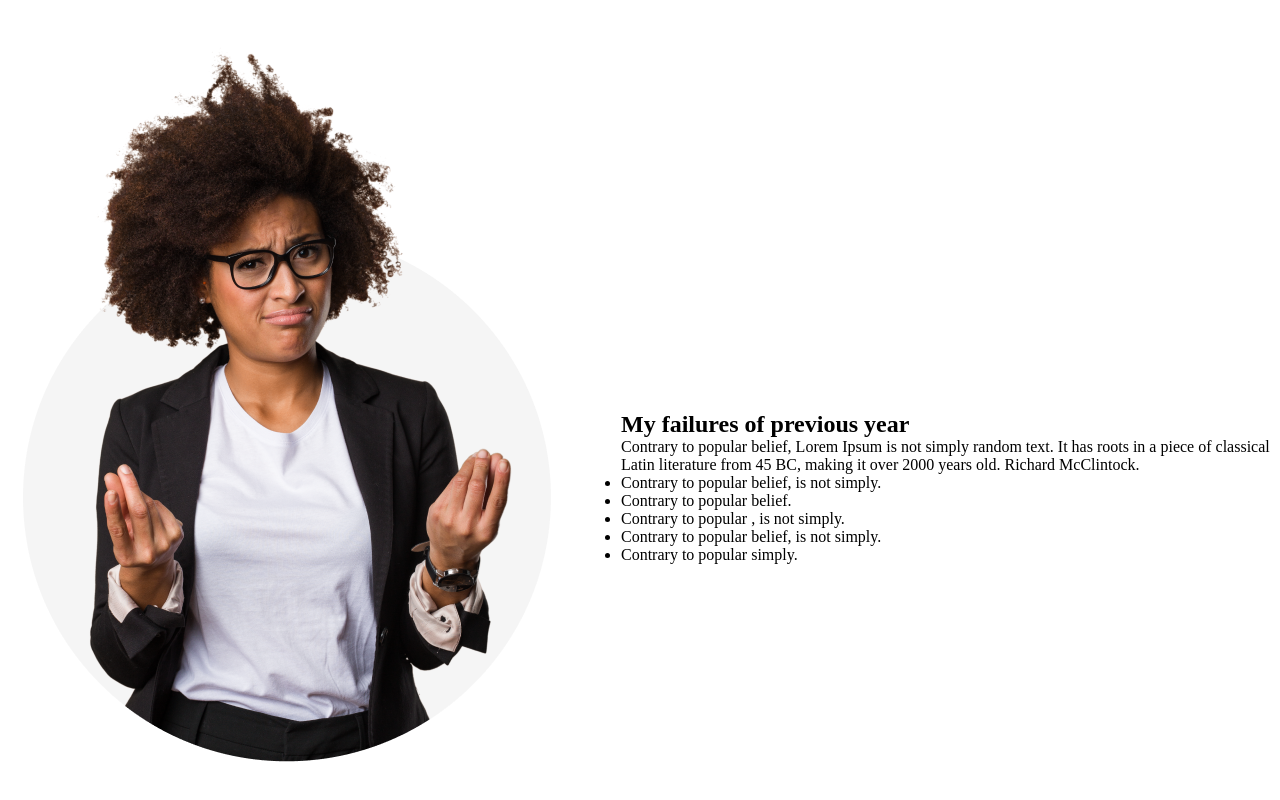
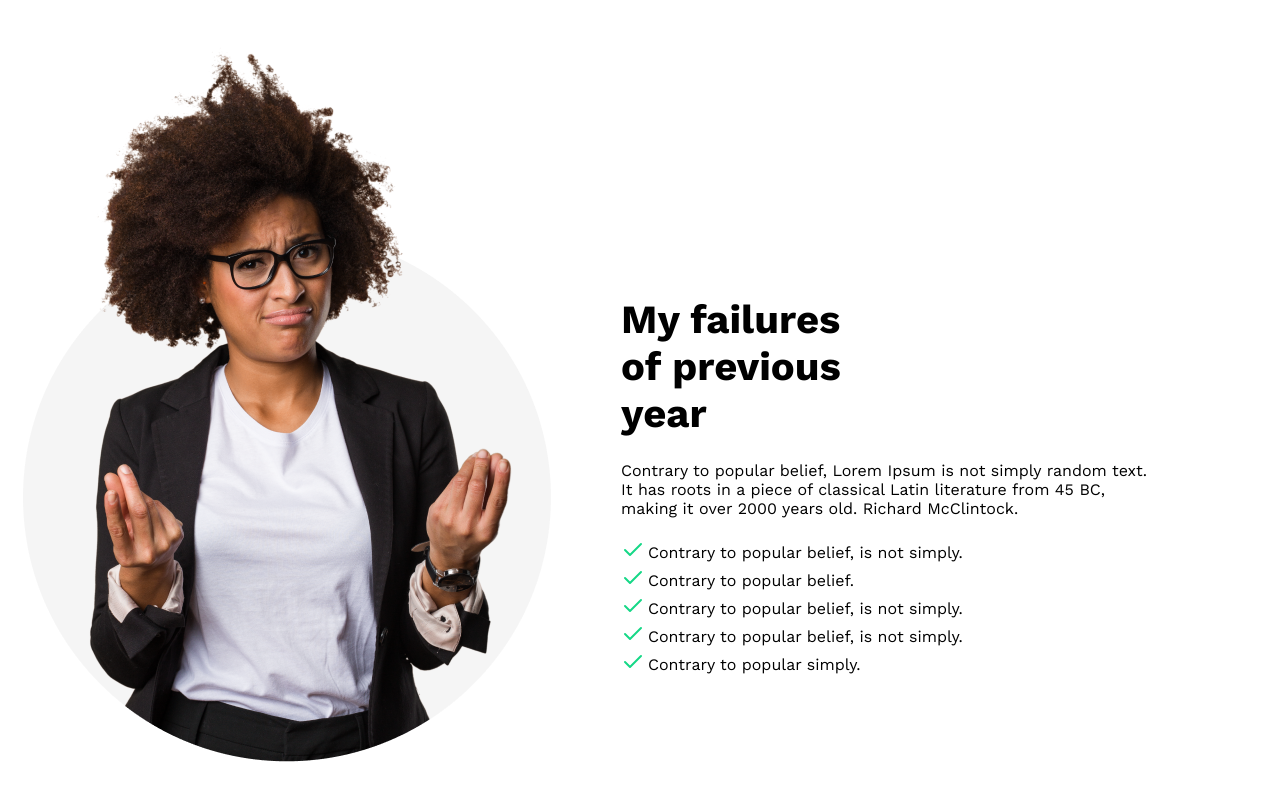
Before and after one commit to mukitur/New-year, a plain HTML site: page index.html in a window 1280 px wide. Shown: the part 902-1702 px from the top of the page. Drawn offline with nearby package versions, Linux system fonts and the light colour scheme.

Commit message:
2nd part done

```diff
--- a/index.html
+++ b/index.html
@@ -5,11 +5,17 @@
     <meta name="viewport" content="width=device-width, initial-scale=1.0" />
     <link rel="preconnect" href="https://fonts.googleapis.com" />
     <link rel="preconnect" href="https://fonts.gstatic.com" crossorigin />
+    <link rel="preconnect" href="https://fonts.googleapis.com" />
+    <link rel="preconnect" href="https://fonts.gstatic.com" crossorigin />
     <link
       href="https://fonts.googleapis.com/css2?family=Work+Sans:wght@400;500;600;700;800;900&display=swap"
       rel="stylesheet"
     />
     <link rel="stylesheet" href="styles/styles.css" />
+    <script
+      src="https://kit.fontawesome.com/3473a2460a.js"
+      crossorigin="anonymous"
+    ></script>
     <title>New Year</title>
   </head>
   <body>
@@ -38,17 +44,42 @@
           </div>
           <div class="failures-right">
             <h1 class="heading-failures">My failures of previous year</h1>
-            <p>
+            <p class="failure-para">
               Contrary to popular belief, Lorem Ipsum is not simply random text.
               It has roots in a piece of classical Latin literature from 45 BC,
               making it over 2000 years old. Richard McClintock.
             </p>
             <ul>
-              <li>Contrary to popular belief, is not simply.</li>
-              <li>Contrary to popular belief.</li>
-              <li>Contrary to popular , is not simply.</li>
-              <li>Contrary to popular belief, is not simply.</li>
-              <li>Contrary to popular simply.</li>
+              <li>
+                <div class="check">
+                  <span> <img src="images/check 1.svg" alt="" /></span>
+                  <p>Contrary to popular belief, is not simply.</p>
+                </div>
+              </li>
+              <li>
+                <div class="check">
+                  <span> <img src="images/check 1.svg" alt="" /></span>
+                  <p>Contrary to popular belief.</p>
+                </div>
+              </li>
+              <li>
+                <div class="check">
+                  <span> <img src="images/check 1.svg" alt="" /></span>
+                  <p>Contrary to popular belief, is not simply.</p>
+                </div>
+              </li>
+              <li>
+                <div class="check">
+                  <span> <img src="images/check 1.svg" alt="" /></span>
+                  <p>Contrary to popular belief, is not simply.</p>
+                </div>
+              </li>
+              <li>
+                <div class="check">
+                  <span> <img src="images/check 1.svg" alt="" /></span>
+                  <p>Contrary to popular simply.</p>
+                </div>
+              </li>
             </ul>
           </div>
         </div>
--- a/styles/styles.css
+++ b/styles/styles.css
@@ -1,6 +1,9 @@
 * {
   margin: 0;
   padding: 0;
+}
+body {
+  font-family: 'Work Sans', sans-serif;
 }
 /* Header Scetion */
 .header {
@@ -54,3 +57,25 @@
   width: 451px;
   height: 898px;
 }
+.failures-right {
+}
+.heading-failures {
+  font-size: 40px;
+  font-weight: 700;
+  width: 40%;
+}
+.failure-para {
+  font-size: 16px;
+  width: 80%;
+  padding-top: 24px;
+  padding-bottom: 20px;
+}
+.failure-section li {
+  list-style: none;
+  font-size: 16px;
+}
+.check {
+  display: flex;
+  align-items: center;
+  gap: 3px;
+}
```
Also changed, not shown: images/check 1.svg (added).
